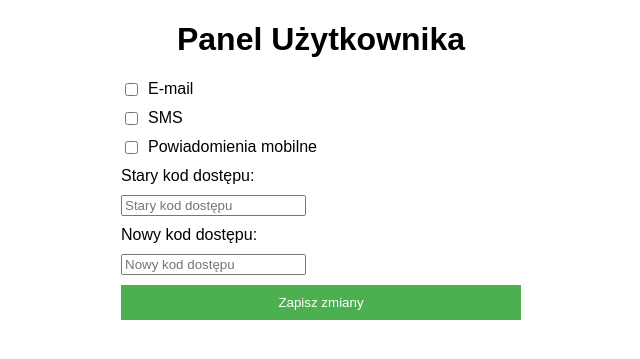
After one commit to VadamC27/SW_Alarm_System, a Flask app: template BeagleBone/templates/options.html in a window 1280 px wide. The commit adds this page. Shown: the top 359 px of the page, without its empty margins (319-959 px from the left). Run offline with Flask 3, Linux system fonts and the light colour scheme; the template is opened without the code that fills it, so the values that code supplies are empty.

Commit message:
Add and change templates

```diff
--- /dev/null
+++ b/BeagleBone/templates/options.html
@@ -0,0 +1,92 @@
+<!DOCTYPE html>
+<html lang="en">
+<head>
+    <meta charset="UTF-8">
+    <meta name="viewport" content="width=device-width, initial-scale=1.0">
+    <title>Panel Użytkownika</title>
+    <style>
+        body {
+            font-family: Arial, sans-serif;
+            margin: 20px;
+        }
+
+        h1 {
+            text-align: center;
+        }
+
+        form {
+            max-width: 400px;
+            margin: 0 auto;
+        }
+
+        label {
+            display: flex;
+            align-items: center;
+            margin-bottom: 10px;
+        }
+
+        input {
+            margin-right: 10px;
+        }
+
+        .password-group {
+            margin-bottom: 10px;
+        }
+
+        button {
+            background-color: #4CAF50;
+            color: white;
+            padding: 10px;
+            border: none;
+            cursor: pointer;
+            width: 100%;
+            margin-top: 10px;
+        }
+
+        button:hover {
+            background-color: #45a049;
+        }
+    </style>
+</head>
+<body>
+
+    <h1>Panel Użytkownika</h1>
+
+    <form>
+        <label>
+            <input type="checkbox" id="email" name="email" value="email">
+            E-mail
+        </label>
+
+        <label>
+            <input type="checkbox" id="sms" name="sms" value="sms">
+            SMS
+        </label>
+
+        <label>
+            <input type="checkbox" id="app" name="app" value="app">
+            Powiadomienia mobilne
+        </label>
+
+        <div class="password-group">
+            <label for="oldPassword">Stary kod dostępu:</label>
+            <input type="password" id="oldPassword" name="oldPassword" placeholder="Stary kod dostępu">
+        </div>
+
+        <label for="newPassword">Nowy kod dostępu:</label>
+        <input type="password" id="newPassword" name="newPassword" placeholder="Nowy kod dostępu">
+
+        <button type="button" onclick="changeSettings()">Zapisz zmiany</button>
+    </form>
+
+    <script>
+        function changeSettings() {
+            var oldPassword = document.getElementById('oldPassword').value;
+            var newPassword = document.getElementById('newPassword').value;
+
+            if (oldPassword === '') {
+                alert('Proszę wprowadzić stary kod dostępu.');
+                return;
+            }
+
+            // Tutaj można dodać kod obsługujący
```
Also changed, not shown: BeagleBone/templates/entries.html (+31 -4 lines), BeagleBone/templates/site.html (+17 -5 lines).
